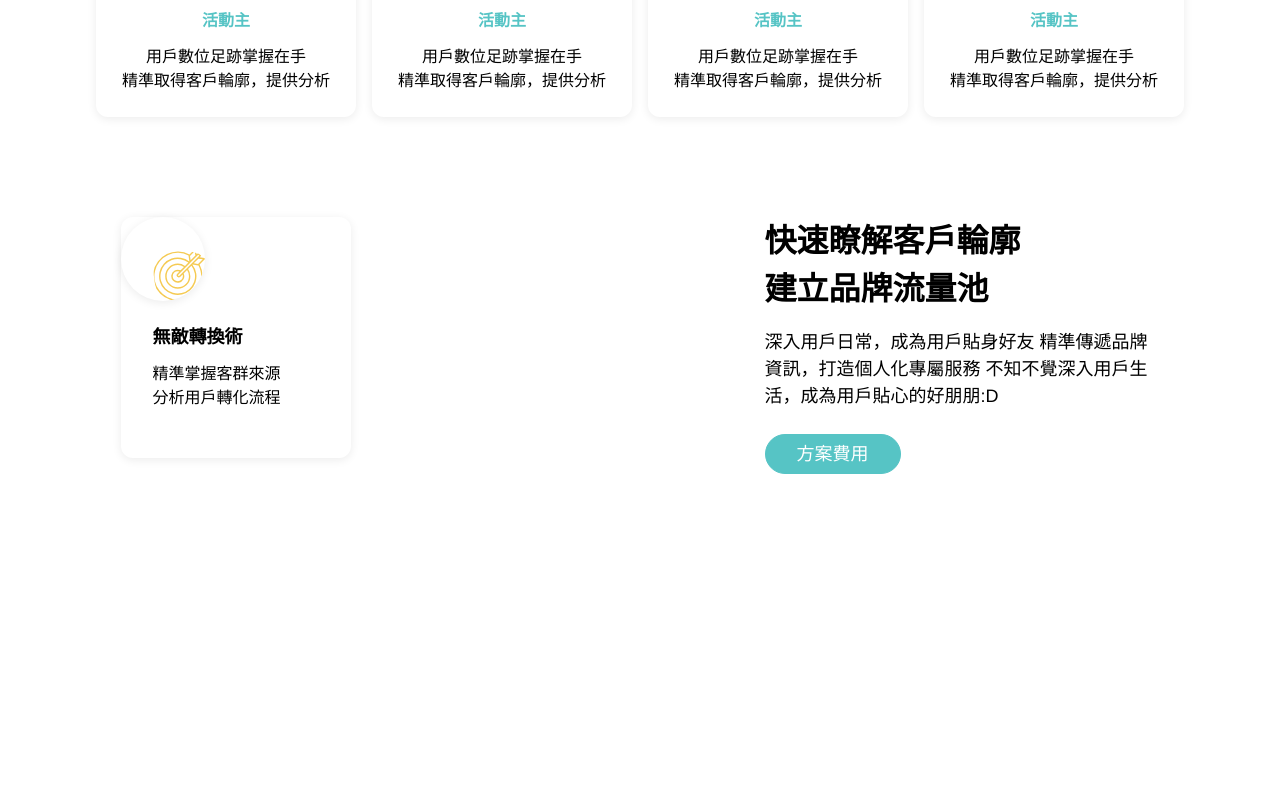
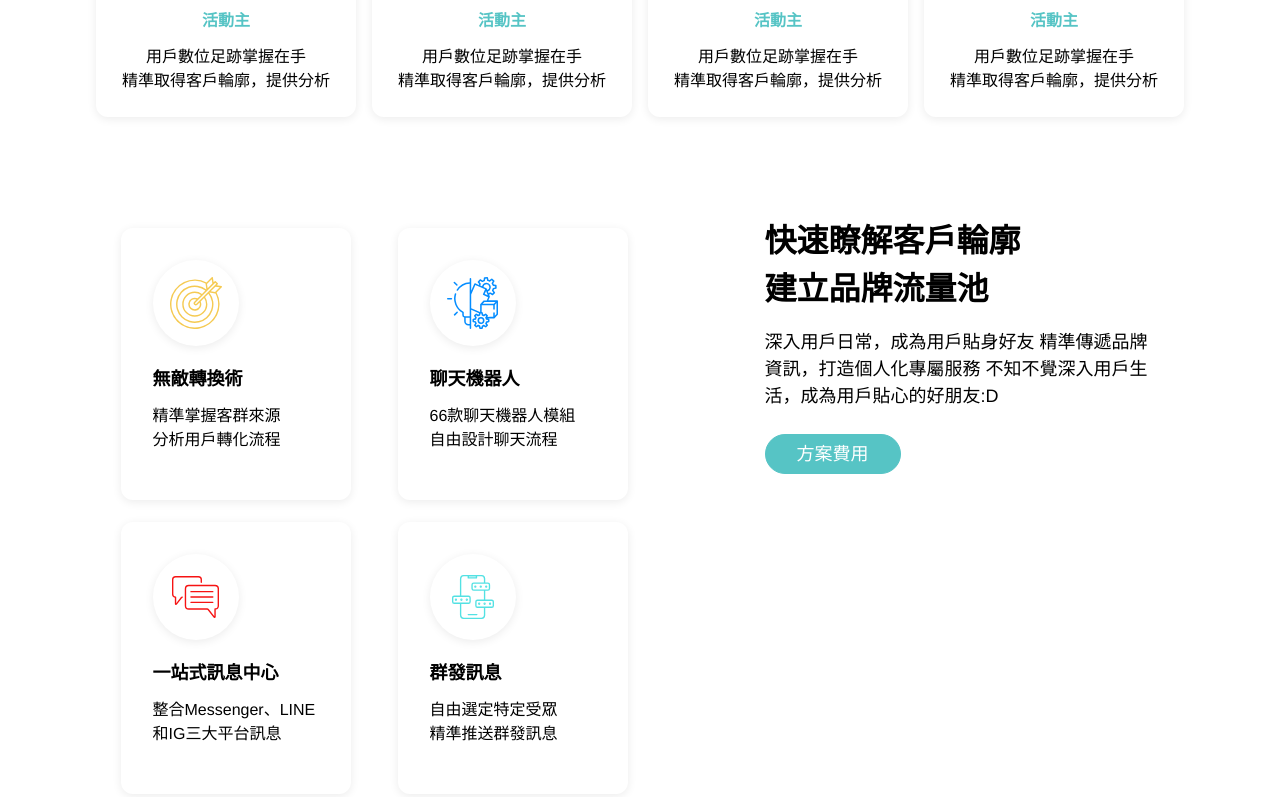
Before and after one commit to AmberC2022/chatTalkerAI, a plain HTML site: page index.html in a window 1280 px wide. Shown: the part 1569-2366 px from the top of the page. Before the commit the page ends 2043 px from the top, so only its background shows below. Drawn offline with Linux system fonts and the light colour scheme.

Commit message:
完成 .solution

```diff
--- a/css/style.css
+++ b/css/style.css
@@ -237,6 +237,7 @@ p{
 /* solution */
 .solution{
     width: 1039px;
+    height: 588px;
     display: flex;
     flex-direction: row-reverse;
     justify-content: space-between;
@@ -273,21 +274,19 @@ p{
 
 .aim .price2 a:hover{
     background: #fff;
-
     color: #56C4C5;
 }
 
-.pic3 img{
-    border-radius: 999px;
-    box-shadow: 0px 2px 10px #00000014;
-    opacity: 1;
-    padding-top: 32px;
-    padding-left: 32px;
-    margin-bottom: 24px;
-    left: 32px;
-    top: 32px;
+.window3{
+    display: flex;
+    flex-wrap: wrap;
+    max-width: 507px;
+    justify-content: space-between;
+    align-items:center ;
+
 }
 
+/* card3 */
 .card3 ul{
     box-shadow: 0px 2px 10px #00000014;
     border-radius: 12px;
@@ -299,9 +298,33 @@ p{
     align-items: flex-start;
 }
 
+.pic3 .circle{
+    width: 86px;
+    height: 86px;
+    border-radius: 999px;
+    box-shadow: 0px 2px 10px #00000014;
+    opacity: 1;
+    margin-top: 32px;
+    margin-left: 32px;
+    margin-bottom: 24px;
+    left: 32px;
+    top: 32px;
+    display: flex;
+    justify-content: center;
+    align-items: center;
+}
+
+.cirlce img{
+    width: 52px;
+    height: 52px;
+
+
+}
+
 .card3 ul h3{
     padding-left: 32px;
     font-size: 18px;
+    text-align: left;
     text-align: left;
 }
 
@@ -309,4 +332,5 @@ p{
     padding-left: 32px;
     font-size: 16px;
     padding-bottom: 48px;
+    text-align: left;
 }
--- a/index.html
+++ b/index.html
@@ -99,14 +99,34 @@
                 <div class="solution">
                     <div class="aim">
                         <h2>快速瞭解客戶輪廓<br>建立品牌流量池</h2>
-                         <p>深入用戶日常，成為用戶貼身好友 精準傳遞品牌資訊，打造個人化專屬服務 不知不覺深入用戶生活，成為用戶貼心的好朋朋:D</p>
+                         <p>深入用戶日常，成為用戶貼身好友 精準傳遞品牌資訊，打造個人化專屬服務 不知不覺深入用戶生活，成為用戶貼心的好朋友:D</p>
                          <div class="price2"><a href="">方案費用</a></div>
                     </div>
                     <div class="window3">
                             <div class="card3">
                                 <ul>
-                                    <li class="pic3"><img class="circleImg" src="./images/icon01.svg" alt=""></li>
+                                    <li class="pic3"><div class="circle"><img src="./images/icon01.svg" alt=""></div></li></li>
                                     <li class="text3"><h3>無敵轉換術</h3><p>精準掌握客群來源<br>分析用戶轉化流程</p></li>
+
+                                </ul>
+                            </div>
+                            <div class="card3">
+                                <ul>
+                                    <li class="pic3"><div class="circle"><img src="./images/icon02.svg" alt=""></div></li></li>
+                                    <li class="text3"><h3>聊天機器人</h3><p>66款聊天機器人模組<br>自由設計聊天流程</p></li>
+
+                                </ul>
+                            </div>
+                            <div class="card3">
+                                <ul>
+                                    <li class="pic3"><div class="circle"><img src="./images/icon03.svg" alt=""></div></li></li>
+                                    <li class="text3"><h3>一站式訊息中心</h3><p>整合Messenger、LINE<br>和IG三大平台訊息</p></li>
+                                </ul>
+                            </div>
+                            <div class="card3">
+                                <ul>
+                                    <li class="pic3"><div class="circle"><img src="./images/icon04.svg" alt=""></div></li></li>
+                                    <li class="text3"><h3>群發訊息</h3><p>自由選定特定受眾<br>精準推送群發訊息</p></li>
                                 </ul>
                             </div>
                     </div>
```
